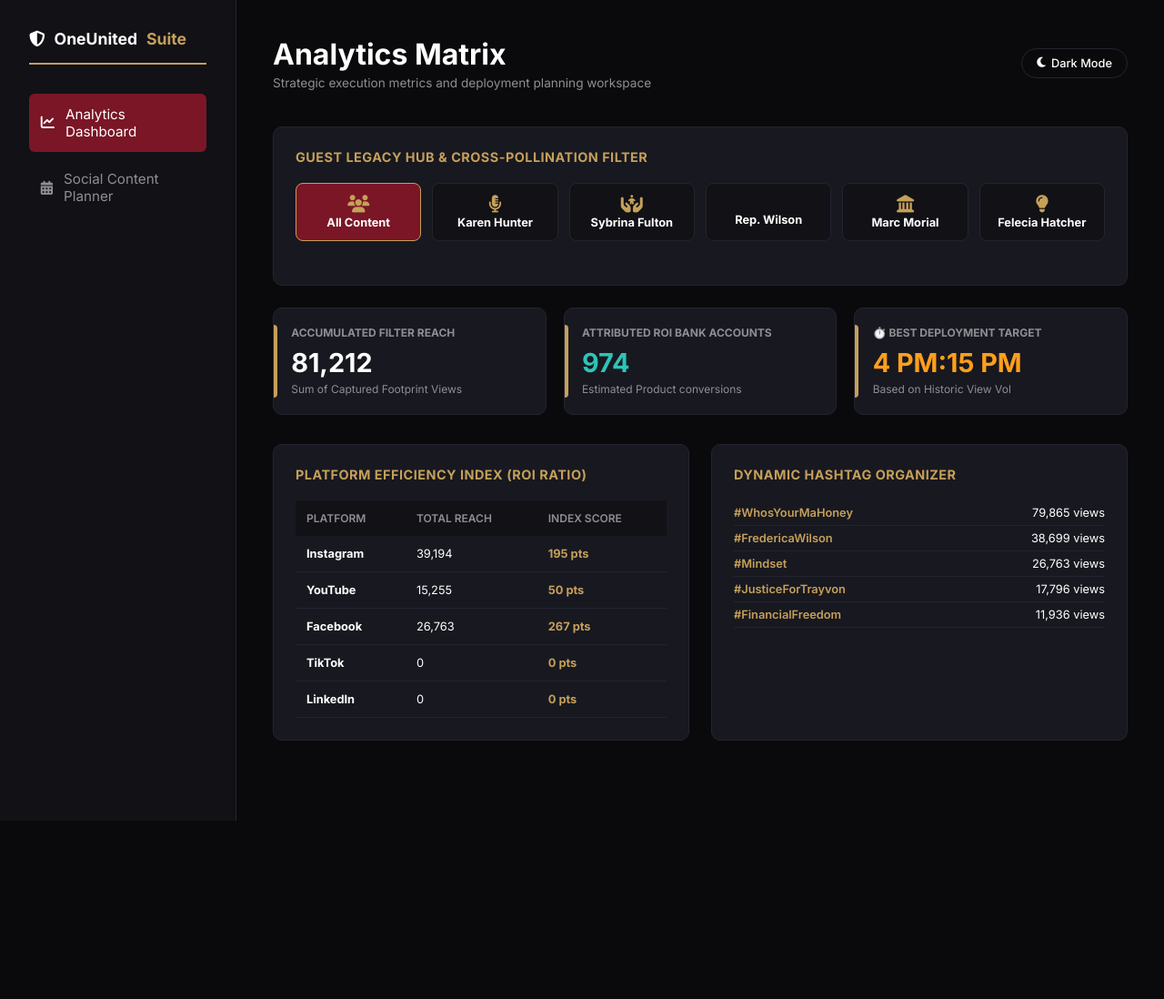
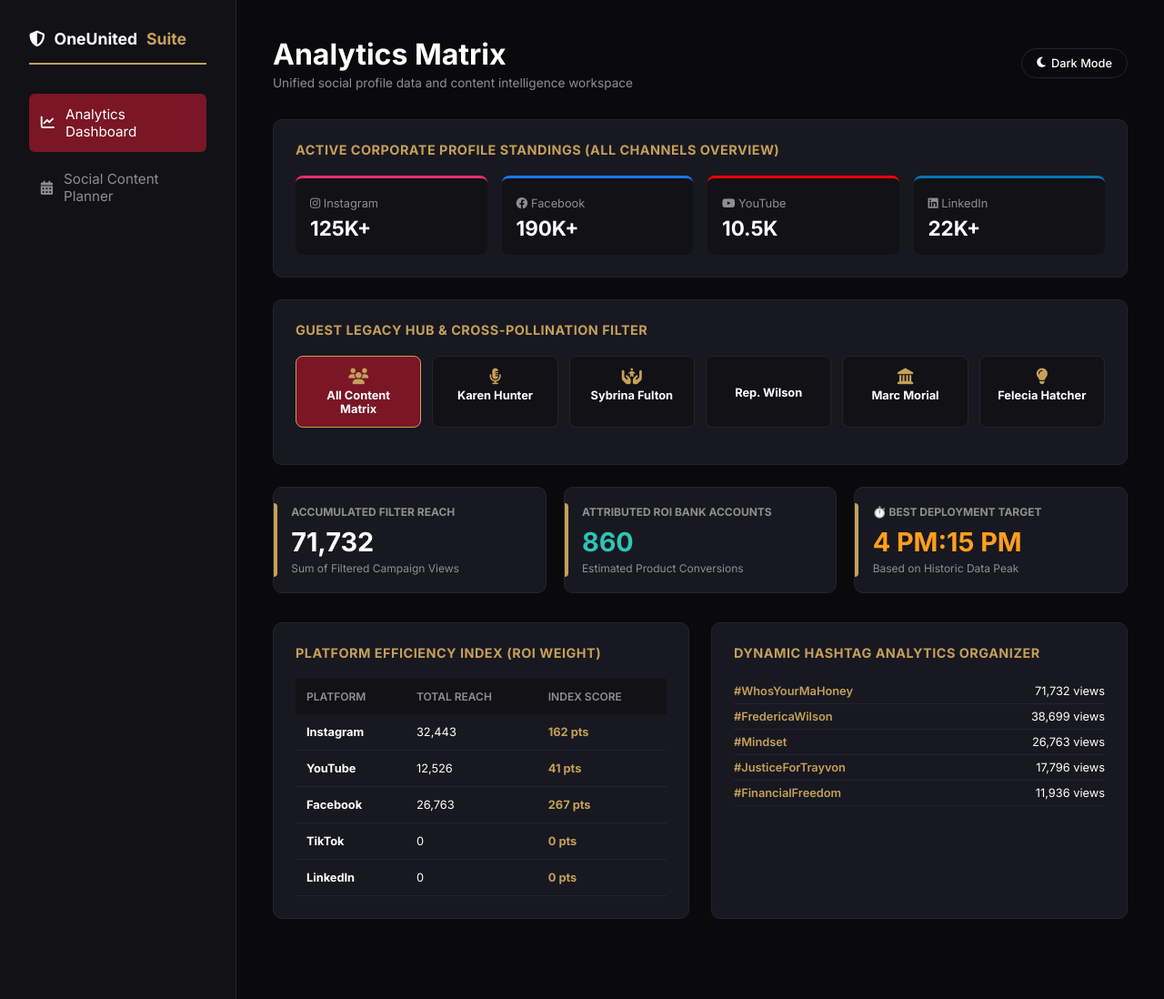
Before and after one commit to OUB-NylaB/OUB_social-media-dashboard-, a plain HTML site: page index.html in a window 1280 px wide. Shown: the whole page at 91% size. Before the commit the page ends 902 px from the top, so only its background shows below. Drawn offline with Linux system fonts and the light colour scheme.

Commit message:
Refactor HTML structure and update content
Updated titles and descriptions for better clarity and consistency. Adjusted styles and layout for improved UI experience.

```diff
--- a/index.html
+++ b/index.html
@@ -3,7 +3,7 @@
 <head>
     <meta charset="UTF-8">
     <meta name="viewport" content="width=device-width, initial-scale=1.0">
-    <title>OneUnited Bank - Social Suite & Analytics Hub</title>
+    <title>OneUnited Bank - Social Ecosystem Suite</title>
     <link href="https://fonts.googleapis.com/css2?family=Inter:wght@300;400;500;600;700&display=swap" rel="stylesheet">
     <link rel="stylesheet" href="https://cdnjs.cloudflare.com/ajax/libs/font-awesome/6.4.0/css/all.min.css">
     <style>
@@ -43,7 +43,7 @@
         .nav-links div:hover, .nav-links .active { background-color: var(--ou-burgundy); color: #fff; }
 
         .main-content { flex: 1; padding: 2.5rem; overflow-y: auto; }
-        header { display: flex; justify-content: space-between; align-items: center; margin-bottom: 2.5rem; }
+        header { display: flex; justify-content: space-between; align-items: center; margin-bottom: 2rem; }
 
         .theme-toggle { background: none; border: 1px solid var(--border); color: var(--text-main); padding: 0.5rem 1rem; border-radius: 20px; cursor: pointer; font-weight: 500; font-size: 0.8rem; display: flex; align-items: center; gap: 6px; }
 
@@ -58,16 +58,15 @@
         .panel { background-color: var(--bg-card); border-radius: 10px; padding: 1.5rem; border: 1px solid var(--border); margin-bottom: 1.5rem; }
         .panel-title { font-size: 0.9rem; font-weight: 700; margin-bottom: 1.25rem; text-transform: uppercase; color: var(--ou-gold); display: flex; justify-content: space-between; align-items: center; letter-spacing: 0.5px; }
 
-        .guest-grid { display: grid; grid-template-columns: repeat(auto-fit, minmax(130px, 1fr)); gap: 0.75rem; margin-bottom: 1.5rem; }
+        .guest-grid { display: grid; grid-template-columns: repeat(auto-fit, minmax(120px, 1fr)); gap: 0.75rem; margin-bottom: 1rem; }
         .guest-card { background: var(--bg-secondary); border: 1px solid var(--border); border-radius: 8px; padding: 0.75rem; text-align: center; cursor: pointer; transition: 0.2s; }
-        .guest-card:hover, .guest-card.active { border-color: var(--ou-gold); background: var(--ou-burgundy); }
-        .guest-card i { color: var(--ou-gold); margin-bottom: 4px; font-size: 1.2rem; }
+        .guest-card:hover, .guest-card.active { border-color: var(--ou-gold); background: var(--ou-burgundy); color: #fff; }
+        .guest-card i { color: var(--ou-gold); margin-bottom: 4px; font-size: 1.1rem; }
         .guest-card h4 { font-size: 0.8rem; font-weight: 700; }
 
         .form-grid { display: grid; grid-template-columns: repeat(auto-fit, minmax(150px, 1fr)); gap: 0.75rem; margin-bottom: 1rem; }
         input, select, textarea { background: var(--bg-secondary); border: 1px solid var(--border); color: var(--text-main); padding: 0.6rem; border-radius: 6px; font-size: 0.85rem; width: 100%; }
         button, .action-btn { background: var(--ou-burgundy); color: #fff; border: 1px solid var(--ou-gold); padding: 0.6rem 1.2rem; border-radius: 6px; font-weight: 600; cursor: pointer; font-size: 0.85rem; display: inline-flex; align-items: center; gap: 6px; }
-        button:hover, .action-btn:hover { opacity: 0.9; }
 
         .table-wrapper { overflow-x: auto; max-height: 400px; }
         .calendar-table { width: 100%; border-collapse: collapse; text-align: left; font-size: 0.85rem; }
@@ -92,7 +91,7 @@
         <header>
             <div>
                 <h1 id="page-title">Analytics Matrix</h1>
-                <p style="color: var(--text-muted); font-size: 0.85rem; margin-top: 4px;">Strategic execution metrics and deployment planning workspace</p>
+                <p style="color: var(--text-muted); font-size: 0.85rem; margin-top: 4px;">Unified social profile data and content intelligence workspace</p>
             </div>
             <button class="theme-toggle" onclick="toggleTheme()">
                 <i class="fa-solid fa-moon"></i> <span>Dark Mode</span>
@@ -102,9 +101,31 @@
         <div id="view-dash">
 
             <div class="panel" style="margin-bottom:1.5rem;">
+                <div class="panel-title">Active Corporate Profile Standings (All Channels Overview)</div>
+                <div style="display: grid; grid-template-columns: repeat(auto-fit, minmax(180px, 1fr)); gap: 1rem;">
+                    <div style="background:var(--bg-secondary); padding:1rem; border-radius:8px; border-top:3px solid #e1306c;">
+                        <span style="font-size:0.8rem; color:var(--text-muted);"><i class="fa-brands fa-instagram"></i> Instagram</span>
+                        <h2 style="margin-top:5px; font-size:1.4rem;">125K+</h2>
+                    </div>
+                    <div style="background:var(--bg-secondary); padding:1rem; border-radius:8px; border-top:3px solid #1877f2;">
+                        <span style="font-size:0.8rem; color:var(--text-muted);"><i class="fa-brands fa-facebook"></i> Facebook</span>
+                        <h2 style="margin-top:5px; font-size:1.4rem;">190K+</h2>
+                    </div>
+                    <div style="background:var(--bg-secondary); padding:1rem; border-radius:8px; border-top:3px solid #ff0000;">
+                        <span style="font-size:0.8rem; color:var(--text-muted);"><i class="fa-brands fa-youtube"></i> YouTube</span>
+                        <h2 style="margin-top:5px; font-size:1.4rem;">10.5K</h2>
+                    </div>
+                    <div style="background:var(--bg-secondary); padding:1rem; border-radius:8px; border-top:3px solid #0077b5;">
+                        <span style="font-size:0.8rem; color:var(--text-muted);"><i class="fa-brands fa-linkedin"></i> LinkedIn</span>
+                        <h2 style="margin-top:5px; font-size:1.4rem;">22K+</h2>
+                    </div>
+                </div>
+            </div>
+
+            <div class="panel" style="margin-bottom:1.5rem;">
                 <div class="panel-title">Guest Legacy Hub & Cross-Pollination Filter</div>
                 <div class="guest-grid">
-                    <div class="guest-card active" onclick="filterByGuest('All', this)"><i class="fa-solid fa-users"></i><h4>All Content</h4></div>
+                    <div class="guest-card active" onclick="filterByGuest('All', this)"><i class="fa-solid fa-users"></i><h4>All Content Matrix</h4></div>
                     <div class="guest-card" onclick="filterByGuest('Karen Hunter', this)"><i class="fa-solid fa-microphone-lines"></i><h4>Karen Hunter</h4></div>
                     <div class="guest-card" onclick="filterByGuest('Sybrina Fulton', this)"><i class="fa-solid fa-hands-holding-child"></i><h4>Sybrina Fulton</h4></div>
                     <div class="guest-card" onclick="filterByGuest('Frederica Wilson', this)"><i class="fa-solid fa-building-capitol"></i><h4>Rep. Wilson</h4></div>
@@ -117,36 +138,34 @@
                 <div class="stat-card">
                     <div class="stat-header">Accumulated Filter Reach</div>
                     <div class="stat-number" id="kpi-total-views">0</div>
-                    <div class="stat-sub">Sum of Captured Footprint Views</div>
+                    <div class="stat-sub">Sum of Filtered Campaign Views</div>
                 </div>
                 <div class="stat-card">
                     <div class="stat-header">Attributed ROI Bank Accounts</div>
                     <div class="stat-number" style="color: var(--success);" id="kpi-roi-accounts">0</div>
-                    <div class="stat-sub">Estimated Product conversions</div>
+                    <div class="stat-sub">Estimated Product Conversions</div>
                 </div>
                 <div class="stat-card">
                     <div class="stat-header">⏱️ Best Deployment Target</div>
-                    <div class="stat-number" style="color: var(--warning);" id="kpi-best-time">4:00 PM</div>
-                    <div class="stat-sub">Based on Historic View Vol</div>
+                    <div class="stat-number" style="color: var(--warning);" id="kpi-best-time">4:15 PM</div>
+                    <div class="stat-sub">Based on Historic Data Peak</div>
                 </div>
             </div>
 
             <div class="dashboard-grid-3x">
                 <div class="panel">
-                    <div class="panel-title">Platform Efficiency Index (ROI Ratio)</div>
+                    <div class="panel-title">Platform Efficiency Index (ROI Weight)</div>
                     <table class="calendar-table" style="font-size:0.8rem;">
                         <thead>
                             <tr><th>Platform</th><th>Total Reach</th><th>Index Score</th></tr>
                         </thead>
-                        <tbody id="efficiencyTableBody">
-                            </tbody>
+                        <tbody id="efficiencyTableBody"></tbody>
                     </table>
                 </div>
 
                 <div class="panel">
-                    <div class="panel-title">Dynamic Hashtag Organizer</div>
-                    <div id="hashtagContainer" style="display:flex; flex-direction:column;">
-                        </div>
+                    <div class="panel-title">Dynamic Hashtag Analytics Organizer</div>
+                    <div id="hashtagContainer" style="display:flex; flex-direction:column;"></div>
                 </div>
             </div>
         </div>
@@ -176,7 +195,7 @@
                             <option value="Marc Morial">Marc Morial</option>
                             <option value="Felecia Hatcher">Felecia Hatcher</option>
                         </select>
-                        <input type="text" id="formTime" placeholder="Deployment Time (e.g. 5:20 PM)" value="4:15 PM" required>
+                        <input type="text" id="formTime" placeholder="Deployment Time" value="4:15 PM" required>
                         <input type="number" id="formViews" placeholder="Views Reach Metric" required>
                     </div>
                     <textarea id="formCaption" placeholder="Paste structural caption string frames here... Include hashtags." rows="2" style="margin-bottom:1rem;" required></textarea>
@@ -202,7 +221,6 @@
     </div>
 
     <script>
-        // Core structural row entries compiled strictly from your operational log data dumps
         let socialDataArray = [
             { platform: "Facebook", subject: "EP 6 REEL 3 | What does NASSAU mean?", guest: "Frederica Wilson", caption: "Being called Nassau was meant to shame Congresswoman Wilson, but her grandmother taught her it meant greatness! #WhosYourMaHoney #FredericaWilson #Mindset", time: "4:00 PM", views: 26763 },
             { platform: "Instagram", subject: "EP 6 REEL 3 | What does NASSAU mean?", guest: "Frederica Wilson", caption: "Being called Nassau was meant to shame... #WhosYourMaHoney #FredericaWilson #FinancialFreedom", time: "4:15 PM", views: 11936 },
@@ -212,14 +230,7 @@
             { platform: "Instagram", subject: "EP 6 REEL 1 | The chip that built him.", guest: "Marc Morial", caption: "Let your work speak louder than assumptions. #WhosYourMaHoney #MarcMorial #OvercomingAdversity", time: "5:35 PM", views: 2055 },
             { platform: "YouTube", subject: "EP 2 - QUICK CLIP 3 | Ever been fired?", guest: "Karen Hunter", caption: "This week on Who’s Your Ma Honey?, we’re diving into the highs and lows. #WhosYourMaHoney #NewPodcast #OwnYourTruth", time: "4:45 PM", views: 1882 },
             { platform: "Instagram", subject: "EP 1 LINEAR REEL 3", guest: "General/Other", caption: "The incredible Dr. Delvena Thomas explains how to manage when life hits hard. #WhosYourMaHoney #NewPodcast #SuperPower", time: "4:06 PM", views: 1675 },
-            { platform: "YouTube", subject: "EP 3 REEL 2 | They laughed at my name", guest: "General/Other", caption: "You don’t have to trade your artistic soul just to prove you’re tough. #WhosYourMaHoney #AdonisParker #OwnYourTruth", time: "4:54 PM", views: 1654 },
-            { platform: "Instagram", subject: "EP 4 QUICK 2 | I was ashamed of this", guest: "General/Other", caption: "You don't need a perfect background to do big things. #WhosYourMaHoney #DaniellaLevineCava #SuperPower", time: "5:05 PM", views: 1445 },
-            { platform: "Instagram", subject: "EP 2 - QUICK CLIP 3 | Ever been fired?", guest: "Karen Hunter", caption: "Drop a comment below: Have you ever been fired? #WhosYourMaHoney #NewPodcast #SuperPower", time: "5:06 PM", views: 1416 },
-            { platform: "Instagram", subject: "EP 3 REEL 2 | They laughed at my name", guest: "General/Other", caption: "Have you ever felt like you had to hide your creative side? #Identity #SelfBelief", time: "4:28 PM", views: 1347 },
-            { platform: "Instagram", subject: "Ep 1 Linear Reel 2 | Trauma Caught Us By Surprise", guest: "General/Other", caption: "Stop burying your roots just to fit in. #WhosYourMaHoney #NewPodcast #OwnYourTruth", time: "5:30 PM", views: 1331 },
-            { platform: "Instagram", subject: "Ep 2 Linear Short 2 | Stop Cosplaying Life", guest: "Karen Hunter", caption: "The legendary Karen Hunter joined us to drop heavy truths. #WhosYourMaHoney #NewPodcast #OwnYourTruth", time: "5:22 PM", views: 1212 },
-            { platform: "YouTube", subject: "EP 8 Reel 2 | Stop pretending you're nobody.", guest: "Felecia Hatcher", caption: "Imposter syndrome is just a polite word for hiding. #WhosYourMaHoney #NewPodcast #SuperPower", time: "5:50 PM", views: 1174 },
-            { platform: "YouTube", subject: "Ep 2 Linear Short 2 | Stop Cosplaying Life", guest: "Karen Hunter", caption: "Time to take off the mask. #WhosYourMaHoney #NewPodcast #OwnYourTruth", time: "1:05 PM", views: 1075 }
+            { platform: "YouTube", subject: "EP 8 Reel 2 | Stop pretending you're nobody.", guest: "Felecia Hatcher", caption: "Imposter syndrome is just a polite word for hiding. #WhosYourMaHoney #NewPodcast #SuperPower", time: "5:50 PM", views: 1174 }
         ];
 
         let selectedGuestFilter = "All";
@@ -236,8 +247,7 @@
 
         function toggleTheme() {
             const current = document.documentElement.getAttribute('data-theme');
-            const target = current === 'light' ? 'dark' : 'light';
-            document.documentElement.setAttribute('data-theme', target);
+            document.documentElement.setAttribute('data-theme', current === 'light' ? 'dark' : 'light');
         }
 
         function filterByGuest(guestName, element) {
@@ -249,71 +259,47 @@
 
         function recalculateMetricsEngine() {
             let filtered = socialDataArray.filter(item => selectedGuestFilter === "All" || item.guest === selectedGuestFilter);
+            let totalViews = filtered.reduce((sum, item) => sum + item.views, 0);
 
-            // 1. Compute view reach and ROI checkings conversions
-            let totalViews = filtered.reduce((sum, item) => sum + item.views, 0);
             document.getElementById('kpi-total-views').innerText = totalViews.toLocaleString();
             document.getElementById('kpi-roi-accounts').innerText = Math.floor(totalViews * 0.012).toLocaleString();
 
-            // 2. TIMING PREDICTION MATRIX CALCULATOR
             let hourBuckets = {};
             filtered.forEach(item => {
                 let hourStr = item.time.split(':')[0] + (item.time.toLowerCase().includes('pm') ? ' PM' : ' AM');
                 hourBuckets[hourStr] = (hourBuckets[hourStr] || 0) + item.views;
             });
-            let bestHour = "4:00 PM"; let maxV = 0;
-            for(let hr in hourBuckets) {
-                if(hourBuckets[hr] > maxV) { maxV = hourBuckets[hr]; bestHour = hr + ":15 PM"; }
-            }
+            let bestHour = "4:15 PM"; let maxV = 0;
+            for(let hr in hourBuckets) { if(hourBuckets[hr] > maxV) { maxV = hourBuckets[hr]; bestHour = hr + ":15 PM"; } }
             document.getElementById('kpi-best-time').innerText = filtered.length > 0 ? bestHour : 'N/A';
 
-            // 3. EFFICIENCY INDEX SCORES ENGINE
             let platforms = ['Instagram', 'YouTube', 'Facebook', 'TikTok', 'LinkedIn'];
             let platformTotals = {}; platforms.forEach(p => platformTotals[p] = 0);
             filtered.forEach(item => { if(platformTotals[item.platform] !== undefined) platformTotals[item.platform] += item.views; });
 
-            const effBody = document.getElementById('efficiencyTableBody');
-            effBody.innerHTML = '';
+            const effBody = document.getElementById('efficiencyTableBody'); effBody.innerHTML = '';
             platforms.forEach(p => {
                 let reach = platformTotals[p];
-                // Effort coefficient assignment maps organic efficiency matrix
                 let effortWeight = p === 'YouTube' ? 3 : p === 'Instagram' ? 2 : 1;
-                let score = reach > 0 ? Math.floor(reach / effortWeight / 100) : 0;
-                effBody.innerHTML += `<tr>
-                    <td><b>${p}</b></td>
-                    <td>${reach.toLocaleString()}</td>
-                    <td><span style="color:var(--ou-gold); font-weight:700;">${score} pts</span></td>
-                </tr>`;
+                effBody.innerHTML += `<tr><td><b>${p}</b></td><td>${reach.toLocaleString()}</td><td><span style="color:var(--ou-gold); font-weight:700;">${reach > 0 ? Math.floor(reach / effortWeight / 100) : 0} pts</span></td></tr>`;
             });
 
-            // 4. HASHTAG ANALYTICS ORGANIZER
             let hashtagsCount = {};
             filtered.forEach(item => {
                 let tags = item.caption.match(/#[A-Za-z0-9_]+/g) || [];
                 tags.forEach(t => { hashtagsCount[t] = (hashtagsCount[t] || 0) + item.views; });
             });
-
             let sortedTags = Object.keys(hashtagsCount).map(t => ({tag: t, v: hashtagsCount[t]})).sort((a,b) => b.v - a.v);
-            const tagContainer = document.getElementById('hashtagContainer');
-            tagContainer.innerHTML = '';
+            const tagContainer = document.getElementById('hashtagContainer'); tagContainer.innerHTML = '';
             sortedTags.slice(0, 5).forEach(t => {
-                tagContainer.innerHTML += `<div class="tag-row">
-                    <span style="color:var(--ou-gold); font-weight:600;">${t.tag}</span>
-                    <span>${t.v.toLocaleString()} views</span>
-                </div>`;
+                tagContainer.innerHTML += `<div class="tag-row"><span style="color:var(--ou-gold); font-weight:600;">${t.tag}</span><span>${t.v.toLocaleString()} views</span></div>`;
             });
         }
 
         function renderPlannerTable() {
-            const tbody = document.getElementById('plannerTableBody');
-            tbody.innerHTML = '';
+            const tbody = document.getElementById('plannerTableBody'); tbody.innerHTML = '';
             socialDataArray.forEach(item => {
-                tbody.innerHTML += `<tr>
-                    <td><b>${item.platform}</b></td>
-                    <td><strong>[${item.guest}]</strong> ${item.subject}<br><span style="color:var(--text-muted); font-size:0.75rem;">${item.caption}</span></td>
-                    <td><span class="status-pill status-posted">${item.time}</span></td>
-                    <td><b>${item.views.toLocaleString()}</b></td>
-                </tr>`;
+                tbody.innerHTML += `<tr><td><b>${item.platform}</b></td><td><strong>[${item.guest}]</strong> ${item.subject}<br><span style="color:var(--text-muted); font-size:0.75rem;">${item.caption}</span></td><td><span class="status-pill status-posted">${item.time}</span></td><td><b>${item.views.toLocaleString()}</b></td></tr>`;
             });
         }
 
@@ -333,26 +319,14 @@
             document.getElementById('postForm').reset();
         }
 
-        // EXPORT DATASET TOOL (CSV COMPILER)
         function exportPlannerToCSV() {
             let csvContent = "data:text/csv;charset=utf-8,Platform,Subject,Guest Tracker,Caption,Time,Reach Views\n";
-            socialDataArray.forEach(r => {
-                let safeCaption = r.caption.replace(/"/g, '""');
-                csvContent += `"${r.platform}","${r.subject}","${r.guest}","${safeCaption}","${r.time}",${r.views}\n`;
-            });
-            let encodedUri = encodeURI(csvContent);
-            let link = document.createElement("a");
-            link.setAttribute("href", encodedUri);
-            link.setAttribute("download", "OneUnited_Content_Planner_Backup.csv");
-            document.body.appendChild(link);
-            link.click();
-            document.body.removeChild(link);
+            socialDataArray.forEach(r => { csvContent += `"${r.platform}","${r.subject}","${r.guest}","${r.caption.replace(/"/g, '""')}","${r.time}",${r.views}\n`; });
+            let link = document.createElement("a"); link.setAttribute("href", encodeURI(csvContent)); link.setAttribute("download", "OneUnited_Content_Planner_Backup.csv");
+            document.body.appendChild(link); link.click(); document.body.removeChild(link);
         }
 
-        window.onload = () => {
-            recalculateMetricsEngine();
-            renderPlannerTable();
-        };
+        window.onload = () => { recalculateMetricsEngine(); renderPlannerTable(); };
     </script>
 </body>
 </html>
```
